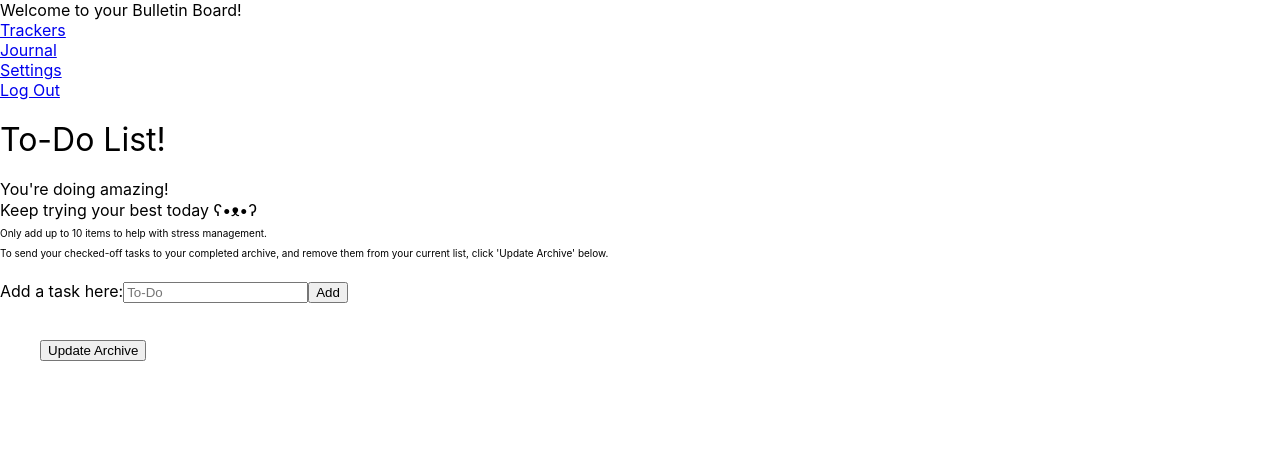
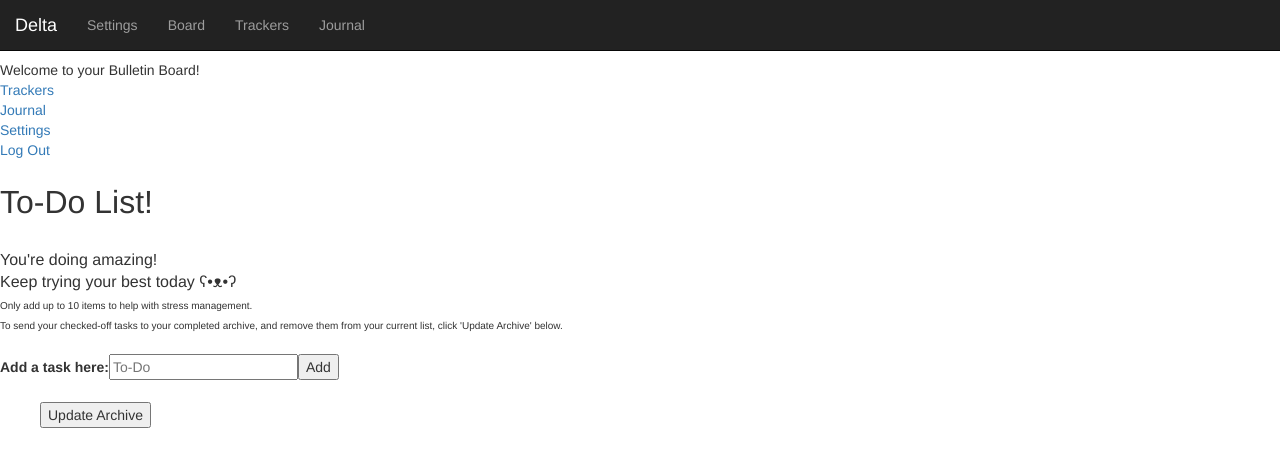
Before and after one commit to esha-sidhu/Delta, a React (Create React App) app in the folder delta/: page /board in a window 1280 px wide. Shown: the top 466 px of the page. Built offline with nearby package versions, Linux system fonts and the light colour scheme.

Commit message:
implements basic navigation bar

```diff
--- a/delta/package.json
+++ b/delta/package.json
@@ -12,7 +12,7 @@
     "react-bootstrap": "^2.6.0",
     "react-dom": "^18.2.0",
     "react-router-dom": "^6.4.2",
-    "react-scripts": "5.0.1",
+    "react-scripts": "^5.0.1",
     "web-vitals": "^2.1.4"
   },
   "scripts": {
--- a/delta/src/components/pages/board.js
+++ b/delta/src/components/pages/board.js
@@ -1,11 +1,14 @@
 import React from 'react';
 import {Link} from "react-router-dom";
 import ToDoList from "./todo-list";
+// import App from '../App';
+import Navigation from './navbar';
 
 function Board()
 {
     return (
         <div>
+            <Navigation />
             <div>
                 Welcome to your Bulletin Board!
             </div>
--- /dev/null
+++ b/delta/src/components/pages/navbar.js
@@ -0,0 +1,50 @@
+import React from "react";
+import { BrowserRouter, NavLink, Link } from 'react-router-dom';
+
+function Navigation() {
+  return (
+    <div>
+      <meta charSet="utf-8"/>
+      <meta name="viewport" content="width=device-width, initial-scale=1"/>
+      <link rel="stylesheet" href="https://maxcdn.bootstrapcdn.com/bootstrap/3.4.1/css/bootstrap.min.css"/>
+      <script src="https://ajax.googleapis.com/ajax/libs/jquery/3.6.1/jquery.min.js"></script>
+      <script src="https://maxcdn.bootstrapcdn.com/bootstrap/3.4.1/js/bootstrap.min.js"></script>
+
+    <nav className="navbar navbar-inverse navbar-fixed-top">
+      <div className="container-fluid">
+        <div className="navbar-header">
+          <a className="navbar-brand" href="/">Delta</a>
+        </div>
+        <ul className="nav navbar-nav">
+          <li><Link to="/settings">Settings</Link></li>
+          <li><Link to="/board">Board</Link></li>
+          <li><Link to="/tracker">Trackers</Link></li>
+          <li><Link to="/journal">Journal</Link></li>
+        </ul>
+      </div>
+    </nav>
+    <br/> <br/> <br/>
+    </div>
+  );
+}
+
+/*
+const Navigation = () => {
+  return (
+    <Navbar collapseOnSelect fixed="top" expand="sm" bg="dark" variant="dark">
+      <Container>
+        <Navbar.Toggle aria-controls="responsive-navbar-nav" />
+        <Navbar.Collapse id="responsive-navbar-nav">
+          <Nav>
+            <Nav.Link href="/settings">Settings</Nav.Link>
+            <Nav.Link href="/tracker">Trackers</Nav.Link>
+            <Nav.Link href="/journal">Journel</Nav.Link>
+          </Nav>
+        </Navbar.Collapse>
+      </Container>
+    </Navbar>
+  );
+}
+*/
+
+export default Navigation;
```
Also changed, not shown: 1 other file (tests, documents, lock files or other folders).
